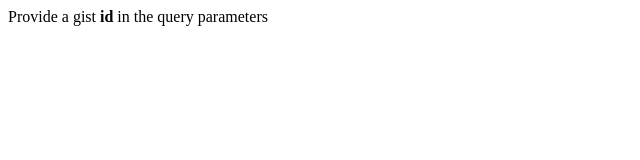
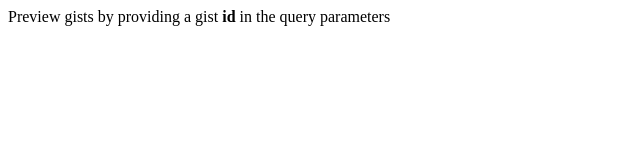
Before and after one commit to park-brian/preview-gist, a plain HTML site: page index.html in a window 1280 px wide. Shown: the whole page, without its empty margins (0-640 px from the left). Drawn offline with Linux system fonts and the light colour scheme.

Commit message:
Update default title and body

```diff
--- a/index.html
+++ b/index.html
@@ -1,7 +1,7 @@
 <!doctype html>
 <html>
   <head>
-    <title></title>
+    <title>&zwj;</title>
   </head>
   <body>
     <script>
@@ -11,7 +11,8 @@
       if (id) {
         getGist(id, filename).then(replaceBody);
       } else {
-        document.body.innerHTML = `Provide a gist <b>id</b> in the query parameters`;
+        document.body.innerHTML = `Preview gists by providing a gist <b>id</b> in the query parameters`;
+        document.title = 'Preview Gists';
       }
 
       async function getGist(id, filename = 'index.html') {
```
